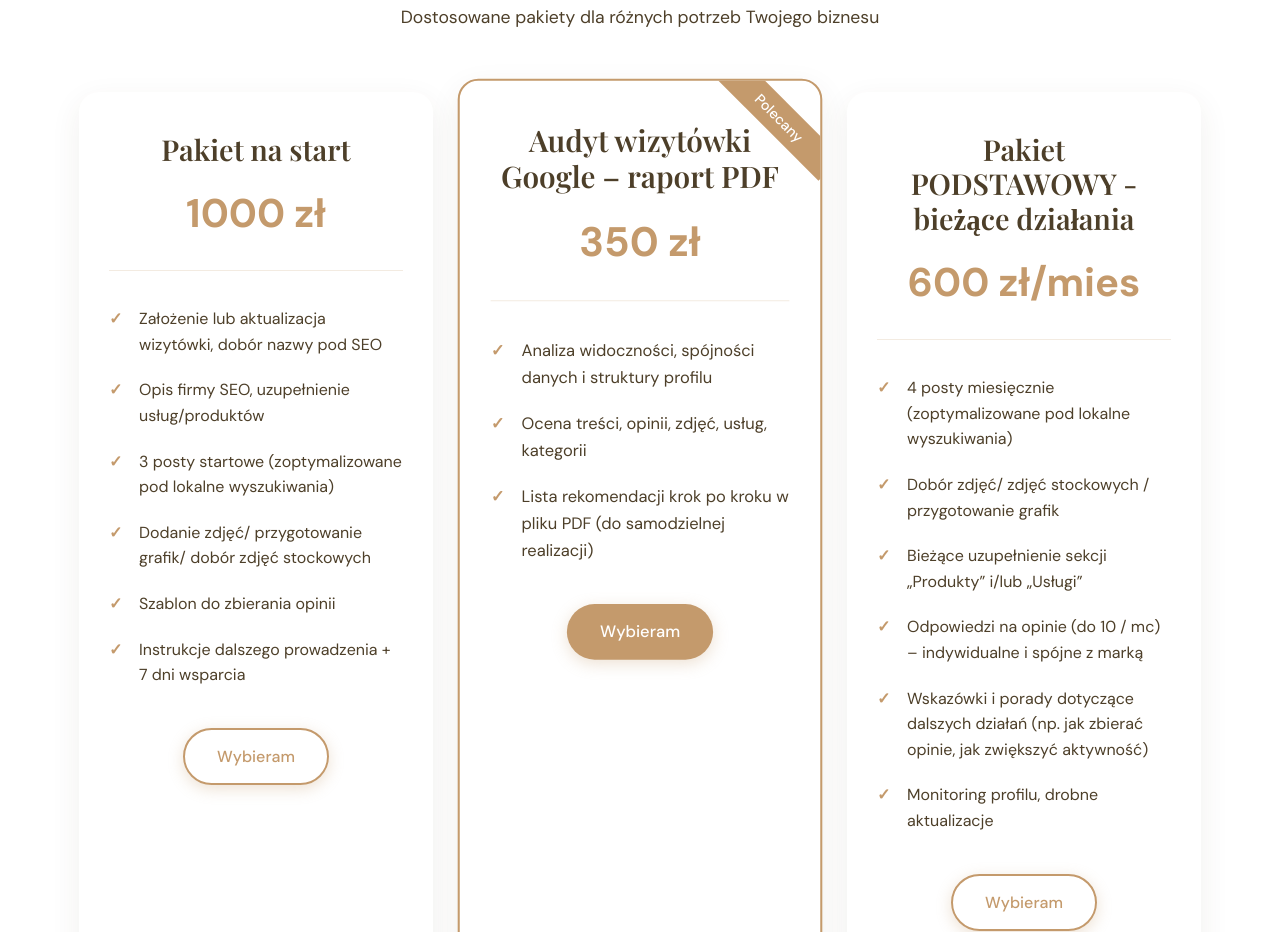
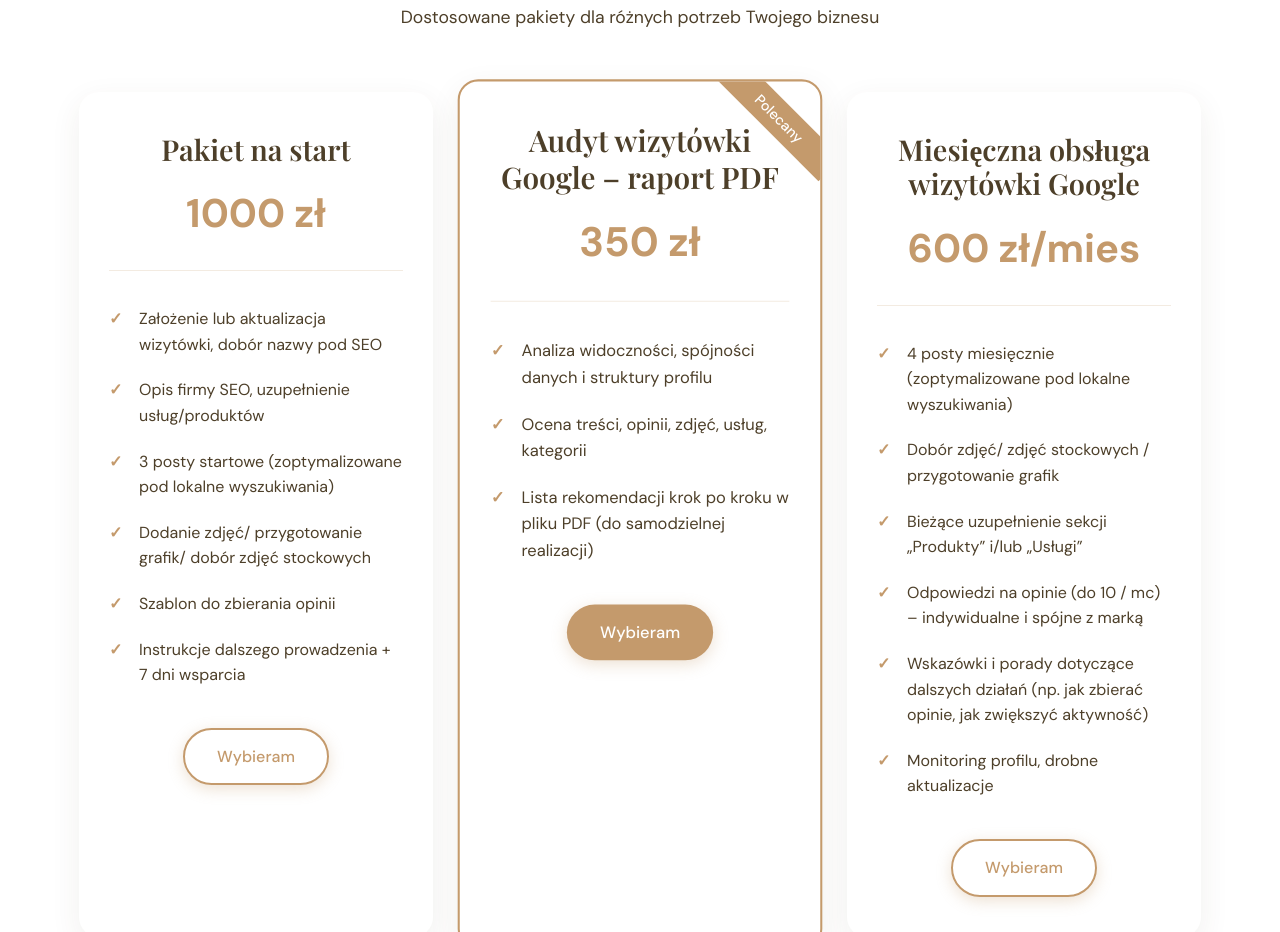
Before and after one commit to FrostWebDev/K.-K.---marketing, a plain HTML site: page index.html in a window 1280 px wide. Shown: the part 2749-3681 px from the top of the page. Drawn offline with nearby package versions, Linux system fonts and the light colour scheme.

Commit message:
Update index.html

```diff
--- a/index.html
+++ b/index.html
@@ -130,7 +130,7 @@
                 </div>
                 <div class="pricing-card">
                     <div class="pricing-header">
-                        <h3>Pakiet PODSTAWOWY - bieżące działania </h3>
+                        <h3> Miesięczna obsługa wizytówki Google </h3>
                         <div class="price">600 zł/mies <span></span></div>
                     </div>
                     <ul class="pricing-features">
```
